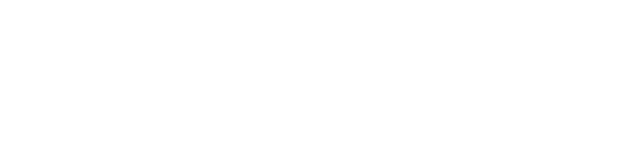
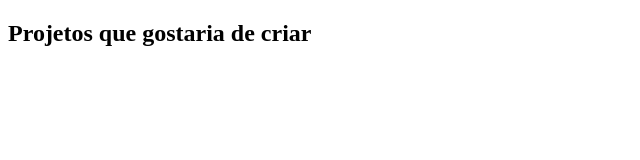
Before and after one commit to joaobazzanini345/prova-git-github, a plain HTML site: page projetos.html in a window 1280 px wide. Shown: the whole page, without its empty margins (0-640 px from the left). Drawn offline with Linux system fonts and the light colour scheme.

Commit message:
Criei um h2 em Projetos

```diff
--- a/projetos.html
+++ b/projetos.html
@@ -6,6 +6,7 @@
     <title>Projetos</title>
 </head>
 <body>
+    <h2>Projetos que gostaria de criar</h2>
 
 </body>
 </html>
```
